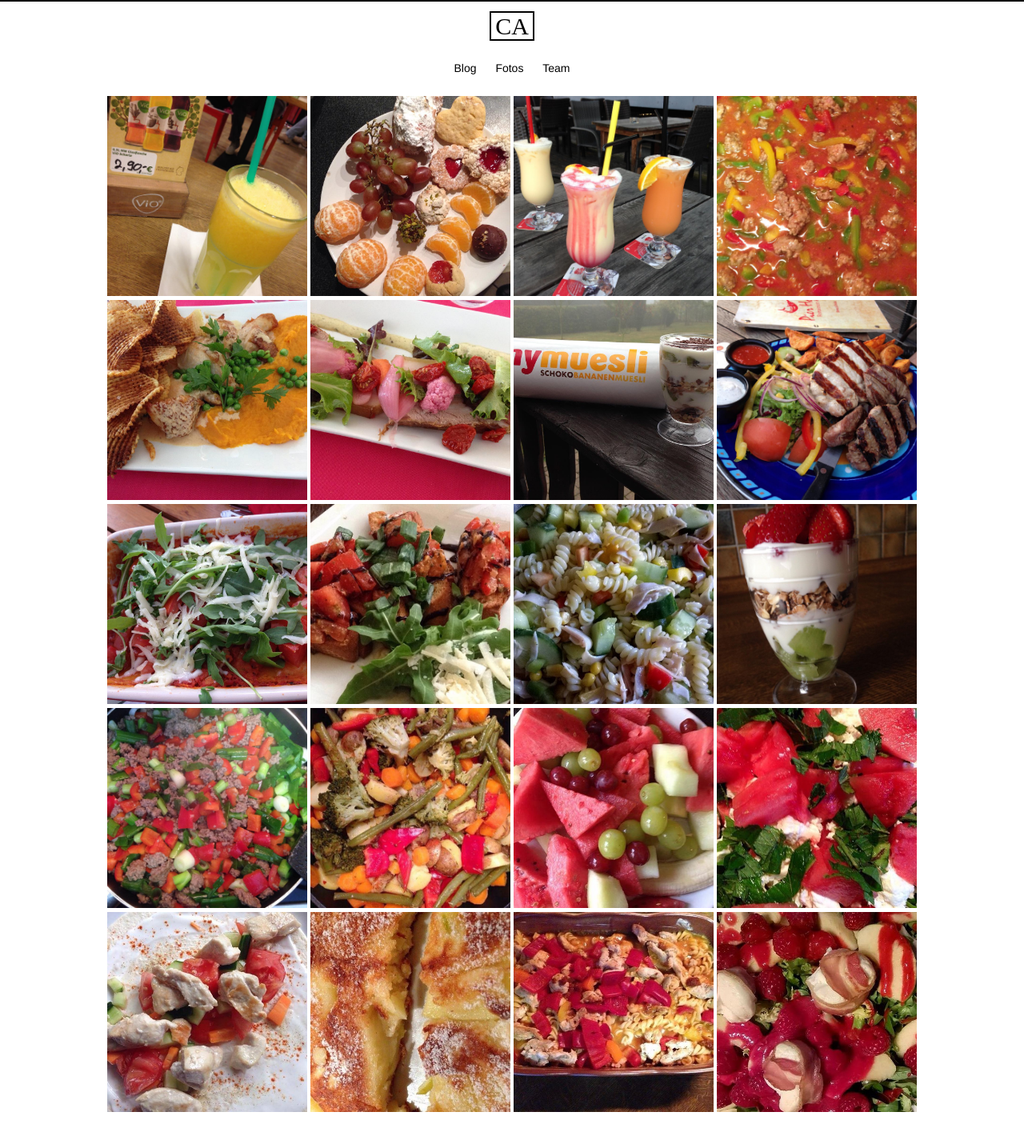
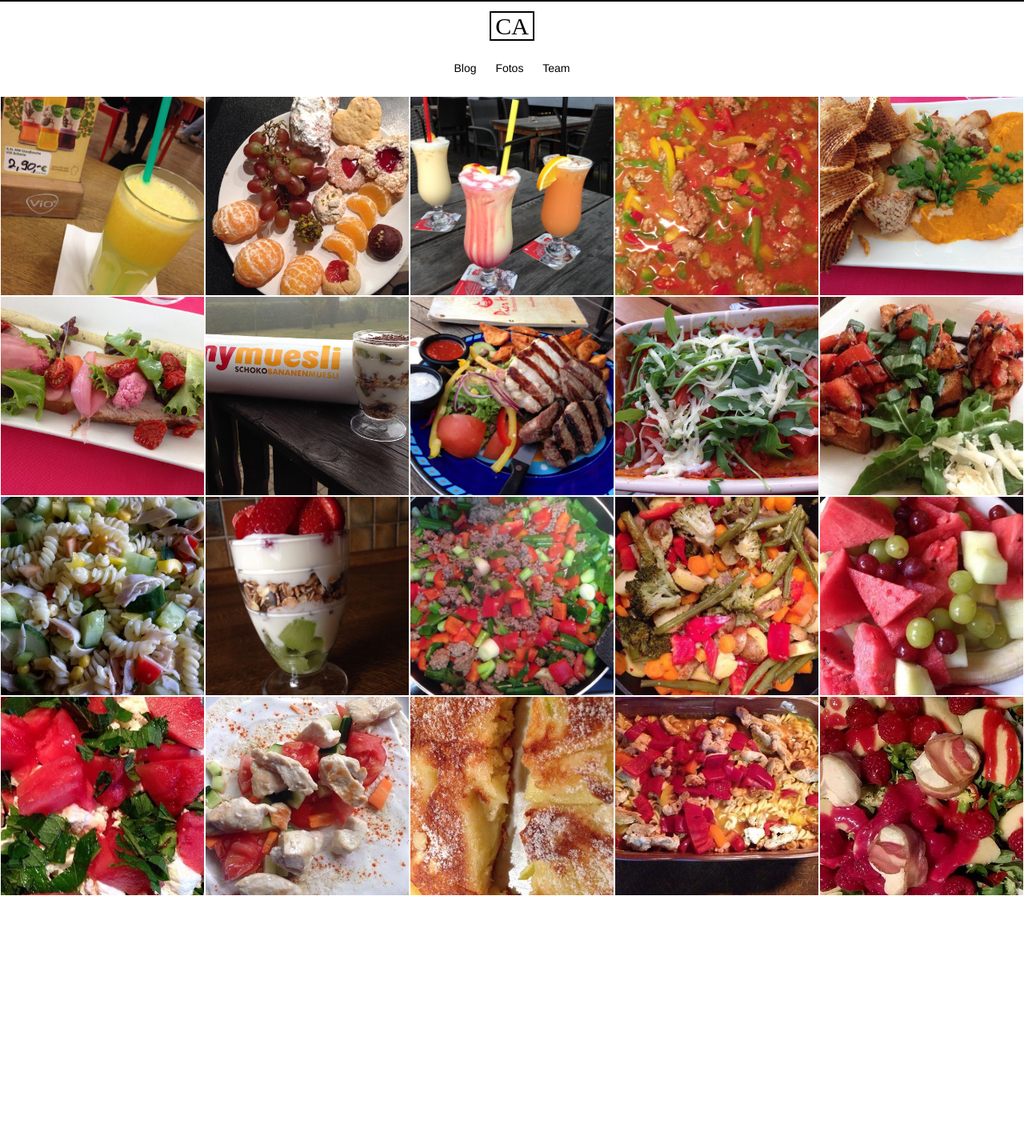
Before and after one commit to svenfoerster/svenfoerster.github.io, a Jekyll site: the page built from fotos.html, in a window 1280 px wide. Shown: the whole page at 80% size. Built offline with Jekyll 4.4.1, drawn with Linux system fonts in a browser that asks for light colours; some web fonts are replaced; comment, search, counter and statistics services are not loaded; after the commit the page ends 1120 px from its top, so only the background shows below that.

Commit message:
new photo gallery design

```diff
--- a/_layouts/gallery.html
+++ b/_layouts/gallery.html
@@ -23,13 +23,7 @@
                 </ul>
         </nav>
 
-        <div class="container-fluid">
-            <div class="row">
-                <div class="col-xs-12">
-                    {{ content }}
-                </div>
-            </div>
-        </div>
+        {{ content }}
 
         <script src="https://maxcdn.bootstrapcdn.com/bootstrap/3.3.7/js/bootstrap.min.js"></script>
         <script id="dsq-count-scr" src="//svenfoerster.disqus.com/count.js" async></script>
--- a/css/main.css
+++ b/css/main.css
@@ -95,23 +95,46 @@ img {
     margin-right: 20px;
 }
 
-ul.photogallery {
-    text-align: center;
-}
-
-.photogallery, .photogallery li {
-    list-style: none;
-    padding: 0;
-}
-
-.photogallery li {
-    display: inline-block;
+.photogallery {
     padding-top: 5px;
 }
 
-.photogallery li img {
-    width: 250px;
-    height: 250px;
+.photogallery img {
+    width: 100%;
+    height: 300px;
+    padding: 1px;
+}
+
+@media (max-width: 543px) {
+    .photogallery img {
+        width: 100%;
+        height: 400px;
+        float: left;
+    }
+}
+
+@media (min-width: 544px) and (max-width: 991px) {
+    .photogallery img {
+        width: 50%;
+        height: 350px;
+        float: left;
+    }
+}
+
+@media (min-width: 992px) and (max-width: 1199px) {
+    .photogallery img {
+        width: 25%;
+        height: 250px;
+        float: left;
+    }
+}
+
+@media (min-width: 1200px) {
+    .photogallery img {
+        width: 20%;
+        height: 250px;
+        float: left;
+    }
 }
 
 .footruler {
--- a/fotos.html
+++ b/fotos.html
@@ -42,10 +42,10 @@ images:
   - image_path: /images/album/img20.jpg
     title: Test1
 ---
-<ul class="photogallery" style="margin-bottom:30px">
+<div class="photogallery">
     {% for image in page.images %}
-        <li>
-            <img src="{{ image.image_path }}" alt="{{ image.title }}">
-        </li>
+            <img src="{{ image.image_path }}" sizes="(max-width: 543px) 100vw, ((min-width: 544px) and (max-width: 991px)) 50vw,
+            ((min-width: 992px) and (max-width: 1199px)) 25vw,
+            (min-width: 1200px) 20vw" alt="{{ image.title }}">
     {% endfor %}
-</ul>
+</div>
```
